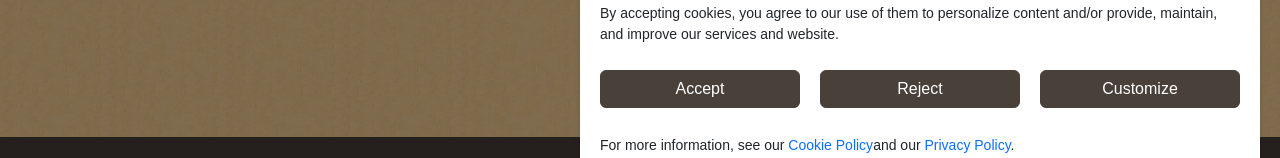
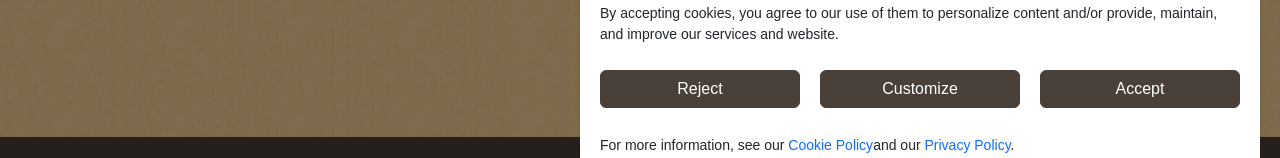
Before and after one commit to Galen222/ParaisoWeb, a Next.js app in the folder frontend/: page / in a window 1280 px wide. Shown: the part 603-761 px from the top of the page. Built offline with nearby package versions, Linux system fonts and the light colour scheme.

Commit message:
Frontend: Cambiado el orden de los botones en el componente Cookie.

```diff
--- a/frontend/src/components/Cookie.tsx
+++ b/frontend/src/components/Cookie.tsx
@@ -134,9 +134,6 @@ const Cookie: React.FC<CookieProps> = ({ onAccept, onAcceptAll, onDeclineAll, on
         )}
 
         <div className={styles.buttonContainer}>
-          <button className={`btn btn-primary ${styles.acceptButton}`} onClick={handleAcceptAll}>
-            {intl.formatMessage({ id: "cookie_BotonAceptarTodo" })}
-          </button>
           <button className={`btn btn-primary ${styles.cancelButton}`} onClick={handleDeclineAll}>
             {intl.formatMessage({ id: "cookie_BotonRechazarTodo" })}
           </button>
@@ -150,6 +147,9 @@ const Cookie: React.FC<CookieProps> = ({ onAccept, onAcceptAll, onDeclineAll, on
               {intl.formatMessage({ id: "cookie_BotonAceptar" })}
             </button>
           )}
+          <button className={`btn btn-primary ${styles.acceptButton}`} onClick={handleAcceptAll}>
+            {intl.formatMessage({ id: "cookie_BotonAceptarTodo" })}
+          </button>
         </div>
         <div className="mt-25p">
           <p className="d-inline">
```
